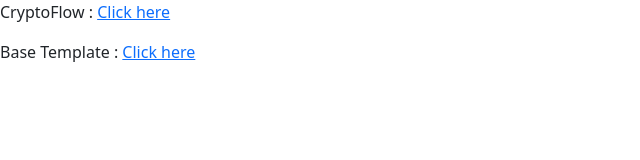
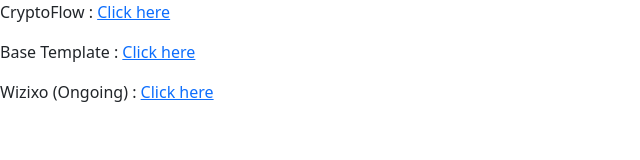
Before and after one commit to nimessanjel15/ui-projects, a website: page index.html in a window 1280 px wide. Shown: the whole page, without its empty margins (0-640 px from the left). Drawn offline with nearby package versions, Linux system fonts and the light colour scheme.

Commit message:
Update index.html

```diff
--- a/index.html
+++ b/index.html
@@ -22,6 +22,10 @@
     <p>Base Template :
         <a href="./public/baseTemplate.html">Click here</a>
     </p>
+
+    <p>Wizixo (Ongoing) :
+        <a href="./public/wizixo.html">Click here</a>
+    </p>
 </body>
 
 </html>
```
